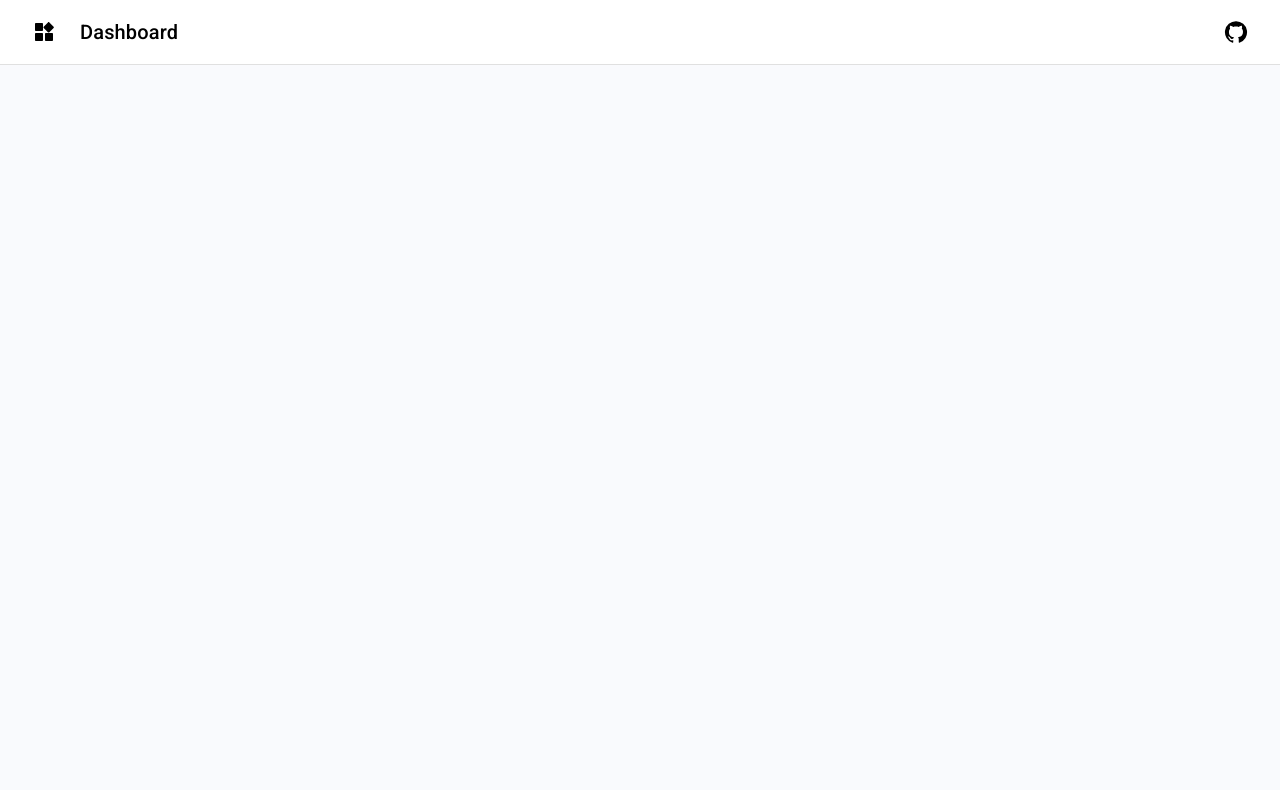
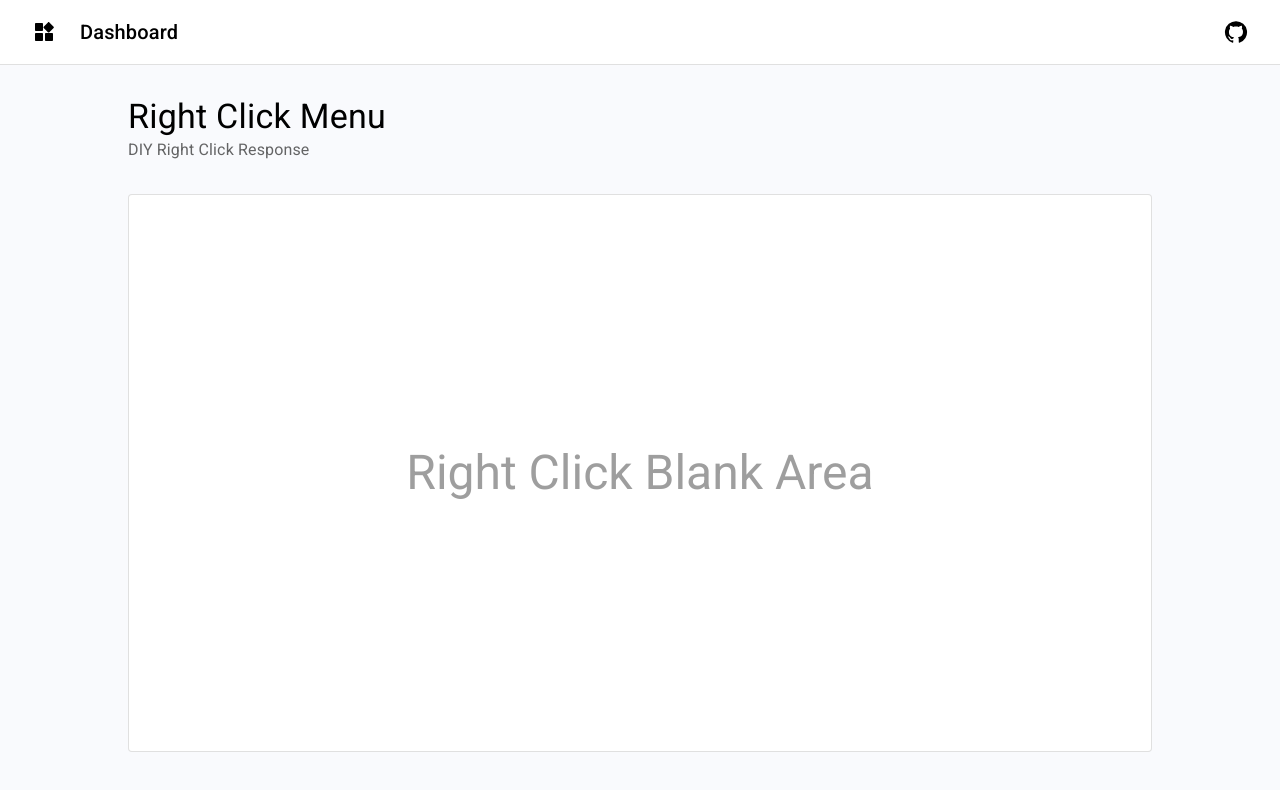
Before and after one commit to GStarP/gstarp-dashboard, a React (Create React App) app: page /right-click-menu in a window 1280 px wide. Before the commit this address had no page. Shown: the top 790 px of the page. Built offline with nearby package versions, Linux system fonts and the light colour scheme.

Commit message:
feat(right-click-menu): :white_check_mark:

```diff
--- a/src/pages/Main/Main.tsx
+++ b/src/pages/Main/Main.tsx
@@ -3,6 +3,7 @@ import { Box } from '@mui/system'
 import { Route, Routes } from 'react-router-dom'
 import Dashboard from './Dashboard/Dashboard'
 import TripleClickEvent from './TripleClickEvent/TripleClickEvent'
+import RightClickMenu from './RightClickMenu/RightClickMenu'
 
 function Main() {
   return (
@@ -16,6 +17,7 @@ function Main() {
       <Routes>
         <Route index element={<Dashboard />} />
         <Route path="triple-click-event" element={<TripleClickEvent />} />
+        <Route path="right-click-menu" element={<RightClickMenu />} />
       </Routes>
     </Box>
   )
--- /dev/null
+++ b/src/pages/Main/RightClickMenu/RightClickMenu.tsx
@@ -0,0 +1,96 @@
+import React, { useRef } from 'react'
+import { Box } from '@mui/system'
+import { IconButton, Paper, Typography } from '@mui/material'
+import { useRightClickMenu } from './right-click-menu'
+import { useEffect } from 'react'
+import { Cached, Check, Close } from '@mui/icons-material'
+
+// TODO can pass more control of menu
+function AnimationMenu(hide: () => void) {
+  const menuItem = [Check, Close, Cached]
+  return (
+    <Box
+      sx={{
+        position: 'relative',
+        top: -24,
+        left: 8,
+        '>button:not(:last-child)': {
+          mr: 1
+        }
+      }}
+    >
+      {menuItem.map((Item, i) => (
+        <IconButton
+          sx={{ bgcolor: 'rgba(0, 0, 0, 0.04)' }}
+          key={`right-click-menu-item-${i}`}
+          onClick={() => {
+            hide()
+          }}
+        >
+          {<Item />}
+        </IconButton>
+      ))}
+    </Box>
+  )
+}
+
+function RightClickMenu() {
+  const el = useRef<HTMLDivElement>(null)
+  let clear = () => {
+    /* empty func */
+  }
+  // will execute once after mounted
+  useEffect(() => {
+    clear = useRightClickMenu(el.current, AnimationMenu)
+    // will execute once before unmount
+    return () => {
+      clear()
+    }
+  }, [])
+
+  return (
+    <Box
+      sx={{
+        display: 'flex',
+        justifyContent: 'center',
+        px: 4,
+        pb: 6,
+        boxSizing: 'border-box',
+        height: '100%'
+      }}
+    >
+      <Box
+        sx={{
+          display: 'flex',
+          flexDirection: 'column',
+          flex: 1,
+          maxWidth: '1024px'
+        }}
+      >
+        <Typography variant="h4">Right Click Menu</Typography>
+        <Typography color="text.secondary">DIY Right Click Response</Typography>
+        <Paper
+          variant="outlined"
+          sx={{
+            display: 'flex',
+            flex: 1,
+            justifyContent: 'center',
+            alignItems: 'center',
+            mt: 4
+          }}
+          ref={el}
+        >
+          <Typography
+            variant="h3"
+            color="text.disabled"
+            sx={{ userSelect: 'none' }}
+          >
+            Right Click Blank Area
+          </Typography>
+        </Paper>
+      </Box>
+    </Box>
+  )
+}
+
+export default RightClickMenu
--- /dev/null
+++ b/src/pages/Main/RightClickMenu/right-click-menu.ts
@@ -0,0 +1,49 @@
+import { createRoot } from 'react-dom/client'
+
+/**
+ * define right click menu to el
+ * @param el element to triggrt @contextmenu event
+ * @param menu DIY menu
+ * @returns clear event handler and DOM Element
+ */
+function useRightClickMenu(
+  el: HTMLElement | null,
+  menu: (hide: () => void) => JSX.Element
+) {
+  if (el === null)
+    return () => {
+      /* empty func */
+    }
+  // create container <div>
+  const menuEl = document.createElement('div')
+  menuEl.style.position = 'absolute'
+  menuEl.style.top = '0px'
+  menuEl.style.left = '0px'
+  menuEl.style.visibility = 'hidden'
+  document.body.appendChild(menuEl)
+  // render DIY menu to the container
+  const hideMenu = () => {
+    menuEl.style.visibility = 'hidden'
+  }
+  createRoot(menuEl).render(menu(hideMenu))
+  // add contextmenu event handler
+  const contextmenuHandler = (e: MouseEvent) => {
+    menuEl.style.cssText = `position: absolute; top: ${e.clientY}px; left: ${e.clientX}px; visibility: visible;`
+    e.preventDefault()
+  }
+  el.addEventListener('contextmenu', contextmenuHandler)
+  // add click event handler to hide menu
+
+  const clickHandler = () => {
+    hideMenu()
+  }
+  el.addEventListener('click', clickHandler)
+
+  return () => {
+    el.removeEventListener('contextmenu', contextmenuHandler)
+    el.removeEventListener('click', clickHandler)
+    document.body.removeChild(menuEl)
+  }
+}
+
+export { useRightClickMenu }
```
